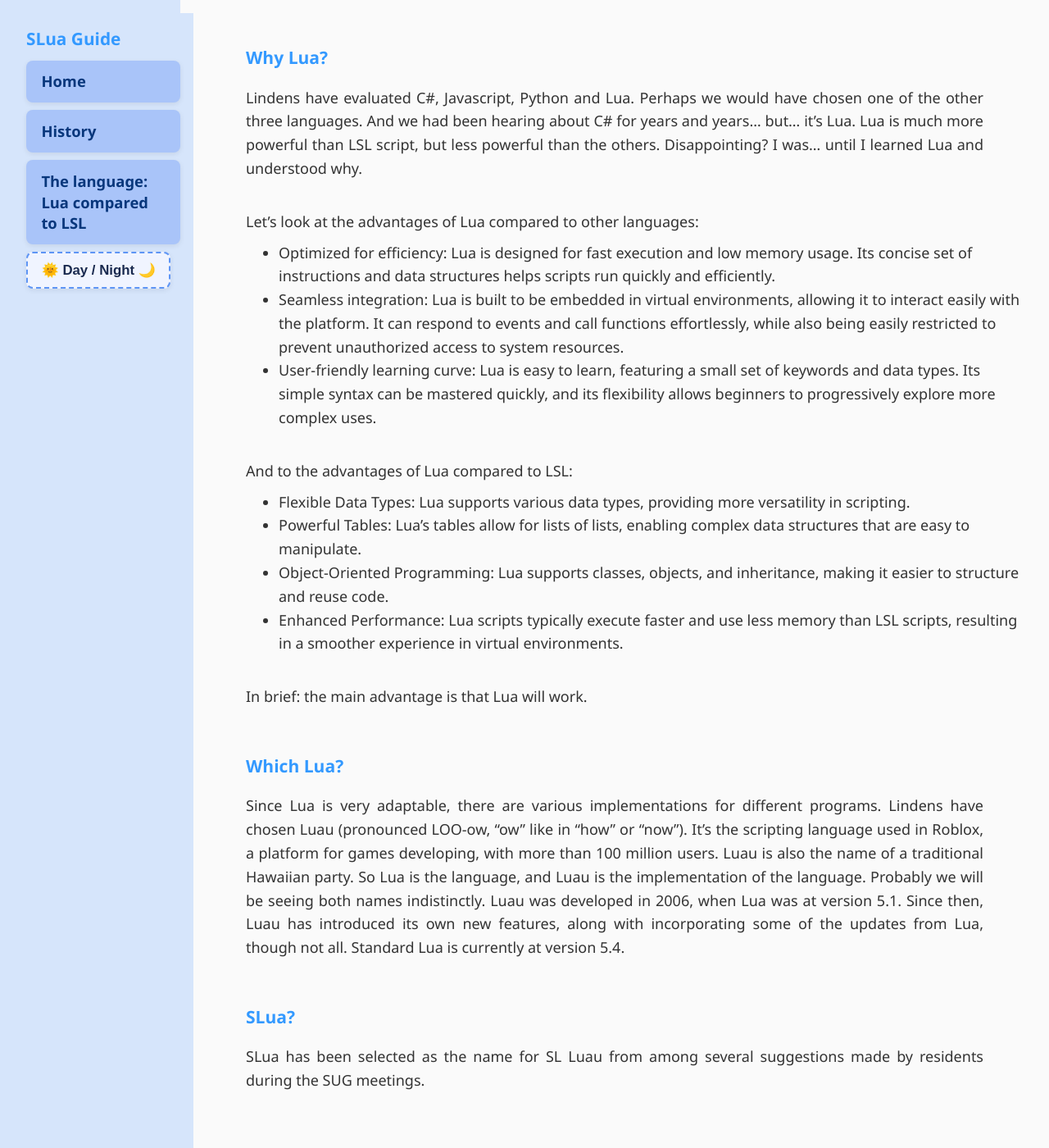
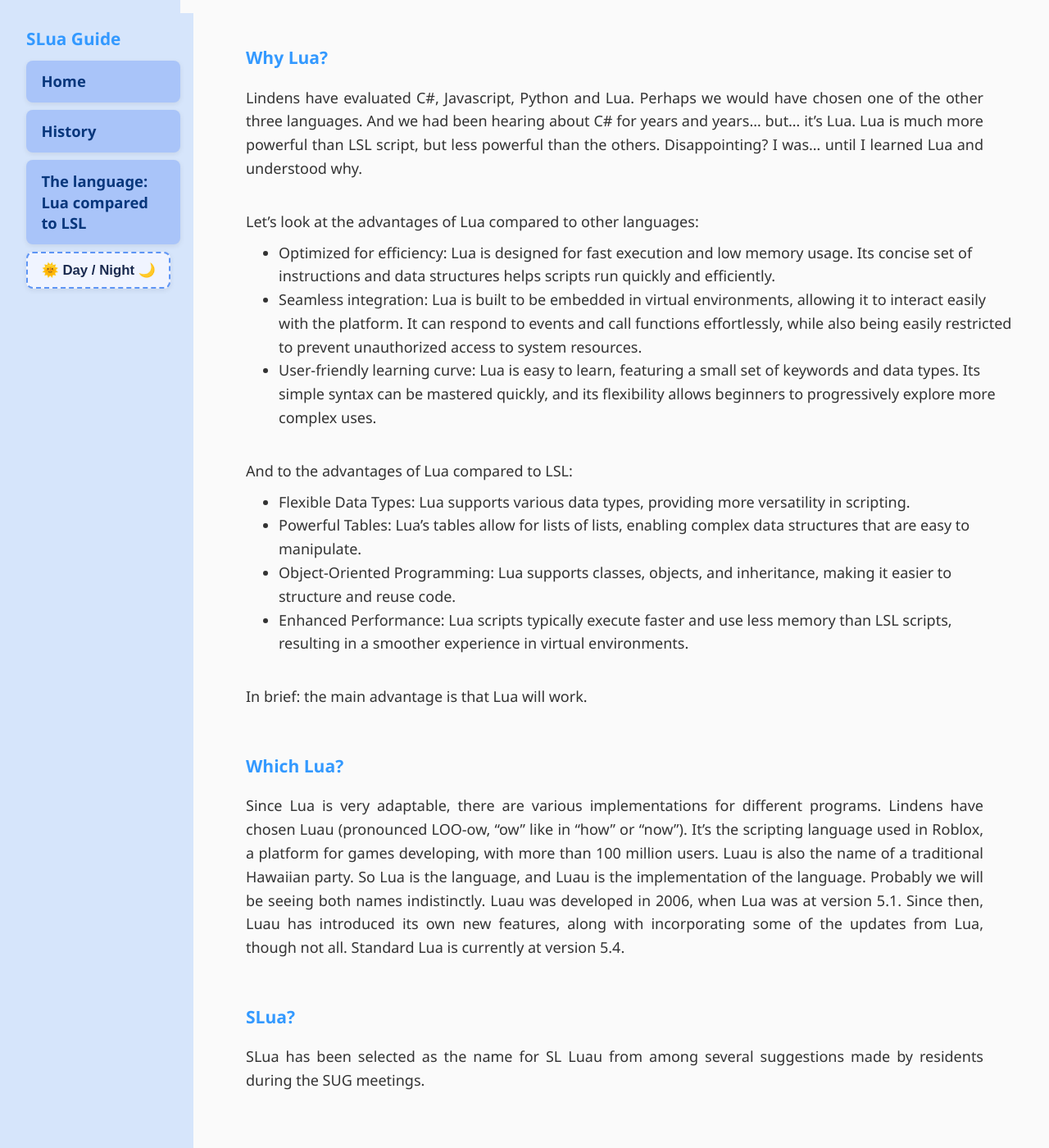
Before and after one commit to Suzanna-Linn/slua, a Jekyll site: the page built from docs/history.md, in a window 1280 px wide and 1400 px high, scrolled down 605 px. Shown: the whole window at 82% size. Built offline with Jekyll 4.4.1, drawn with Linux system fonts in a browser that asks for light colours; nearby versions of some CDN libraries; comment, search, counter and statistics services are not loaded.

Commit message:
Update style.css

```diff
--- a/docs/assets/style.css
+++ b/docs/assets/style.css
@@ -154,6 +154,7 @@ pre.line-numbers {
   outline: none;
 }
 
-.content p {
+.content p,
+.content li {
   max-width: 900px;
 }
```
